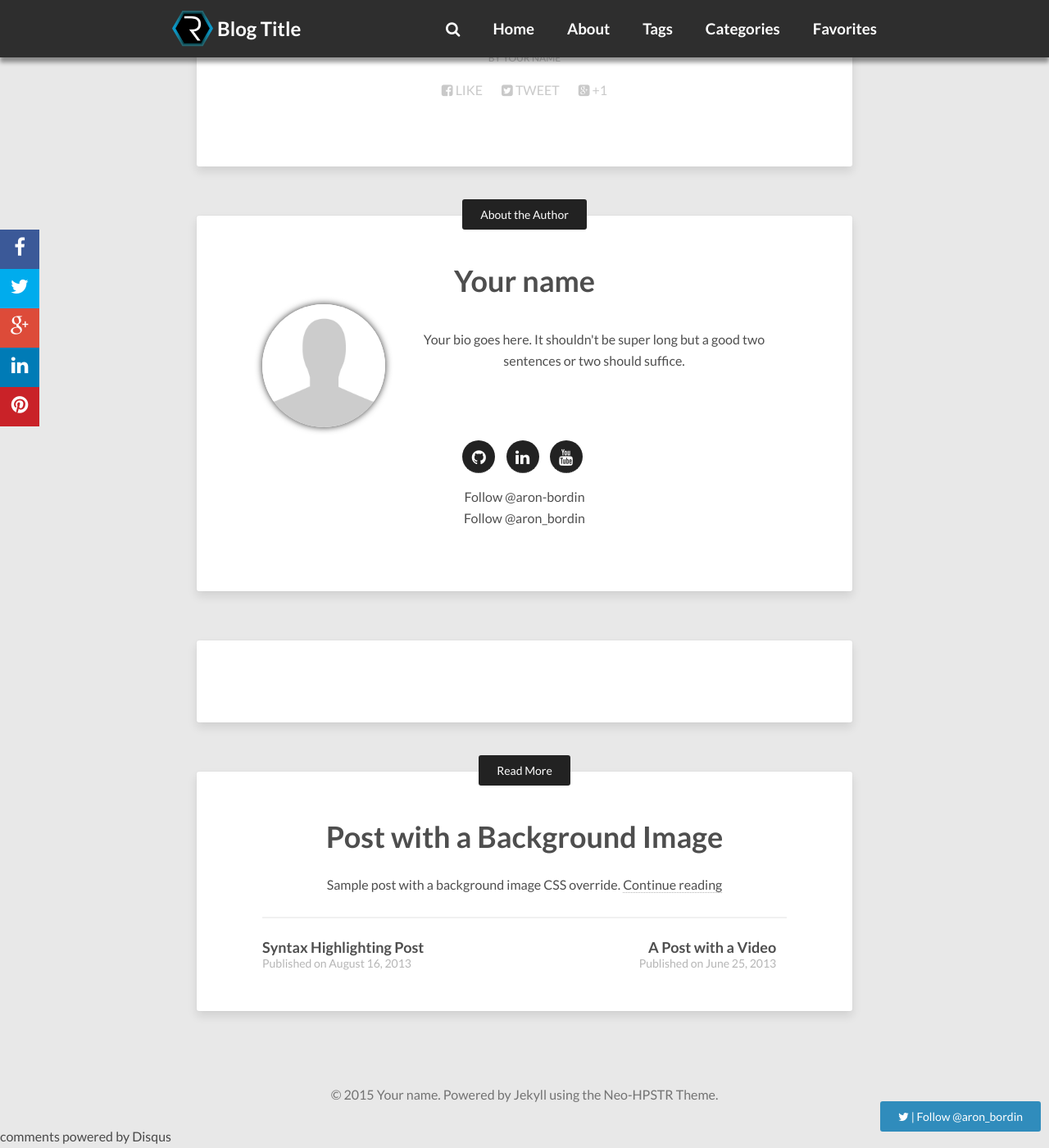
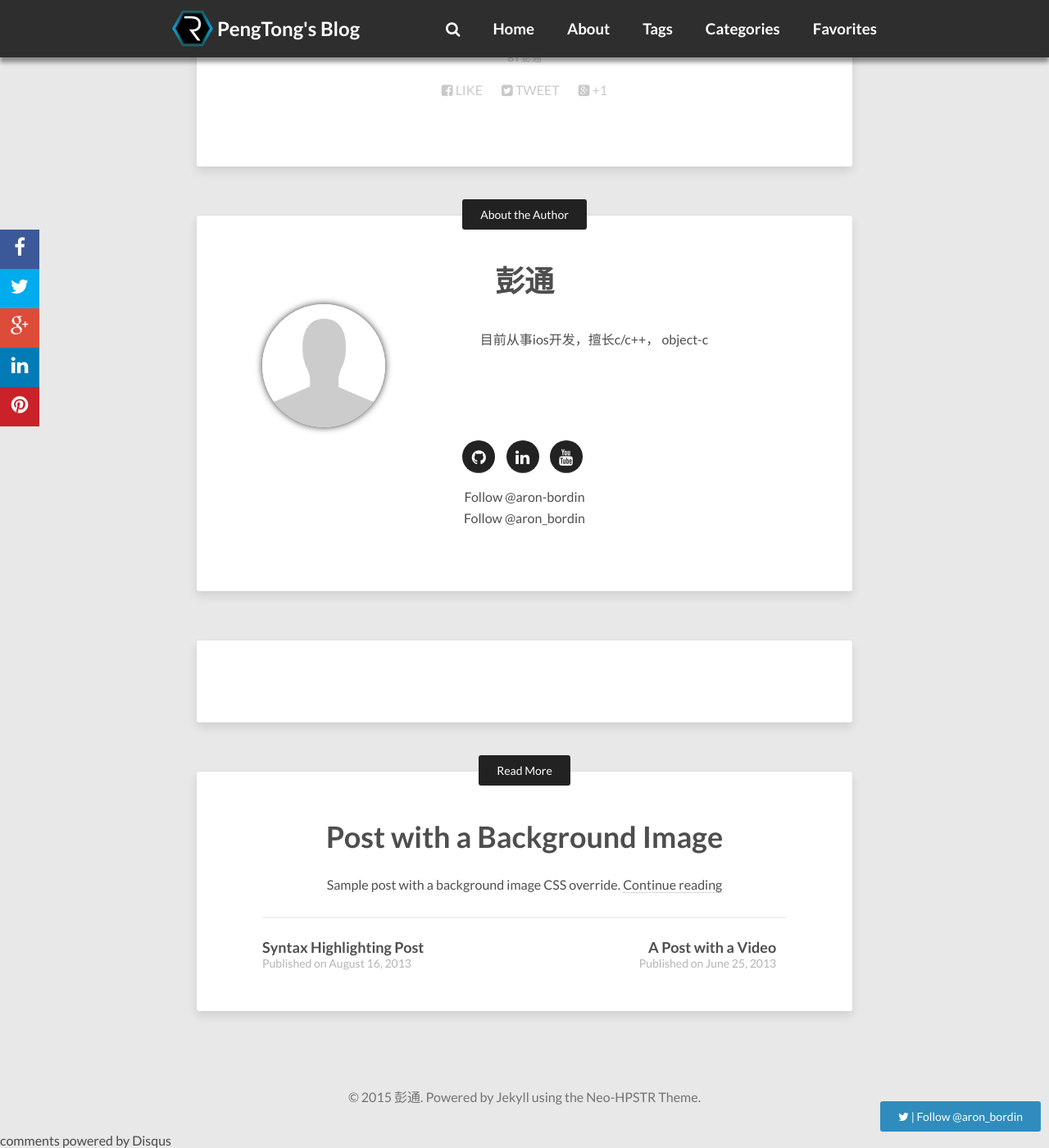
Before and after one commit to sunhanpt/sunhanpt.github.com, a Jekyll site: the page built from _posts/2013-08-12-sample-link-post.md, in a window 1280 px wide and 1400 px high, scrolled down 653 px. Shown: the whole window at 82% size. Built offline with Jekyll 4.4.1, drawn with Linux system fonts in a browser that asks for light colours; nearby versions of some CDN libraries; comment, search, counter and statistics services are not loaded.

Commit message:
D:[修改配置文件]

```diff
--- a/_config.yml
+++ b/_config.yml
@@ -1,5 +1,5 @@
-title:            Blog Title
-description:      Describe your website here.
+title:            PengTong's Blog
+description:      记录点点滴滴.
 disqus_shortname: neohpstrtheme
 reading_time:     true
 words_per_minute: 200
@@ -28,11 +28,11 @@
 
 # Owner/author information
 owner:
-  name:           Your name
-  site:           http://aronbordin.com
+  name:           彭通
+  site:           http://sunhanpt.github.io
   avatar:         images/avatar.jpg
-  bio:            "Your bio goes here. It shouldn't be super long but a good two sentences or two should suffice."
-  email:          you@email.com
+  bio:            "目前从事ios开发，擅长c/c++， object-c"
+  email:          pengt047@163.com
   # Social networking links used in footer. Update and remove as you like.
   twitter: aron_bordin
   facebook:
@@ -47,11 +47,11 @@
 
 social:
   - title: "github"
-    url: "https://github.com/aron-bordin"
+    url:
   - title: "linkedin"
-    url: "https://br.linkedin.com/in/aronbordin"
+    url:
   - title: "youtube"
-    url: "https://www.youtube.com/channel/UCfnSek-9HPWOx5e2pH7VFgg"
+    url:
 # Background image to be tiled on all pages
 background:
 
```
